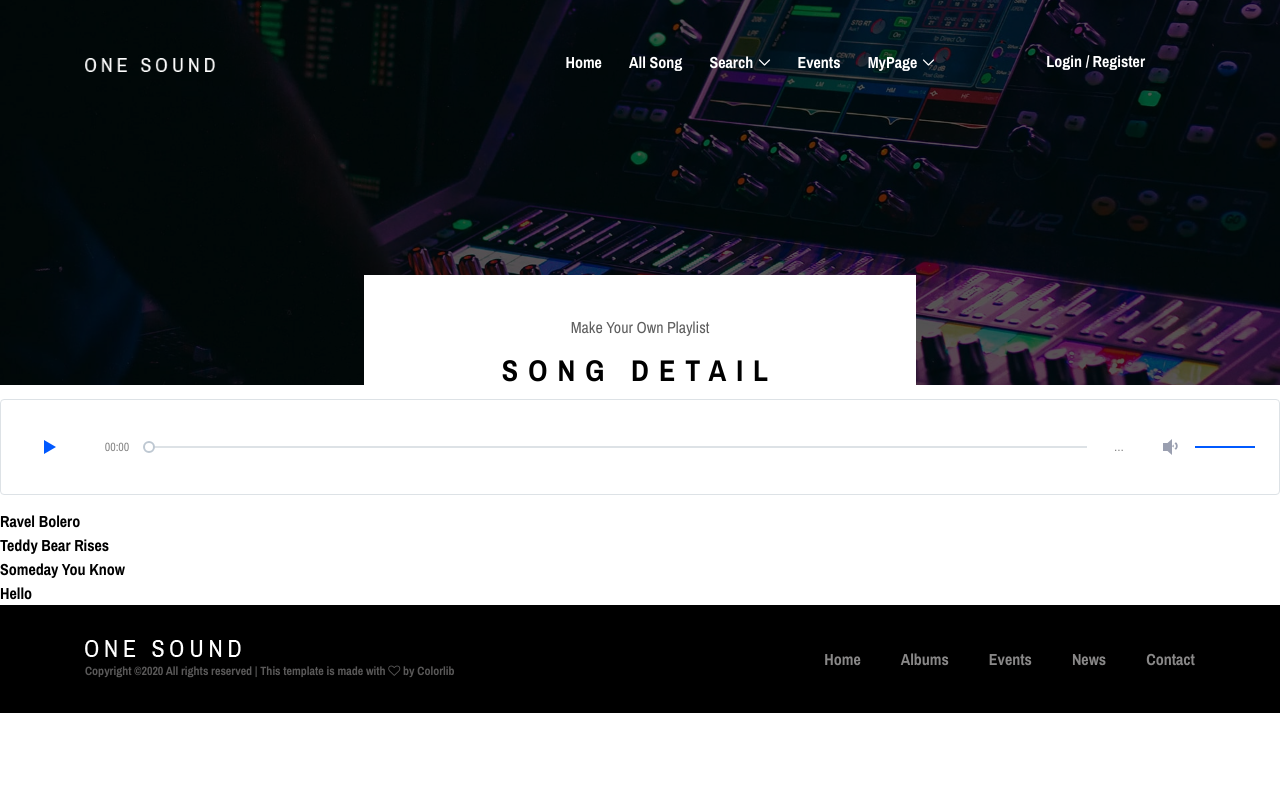
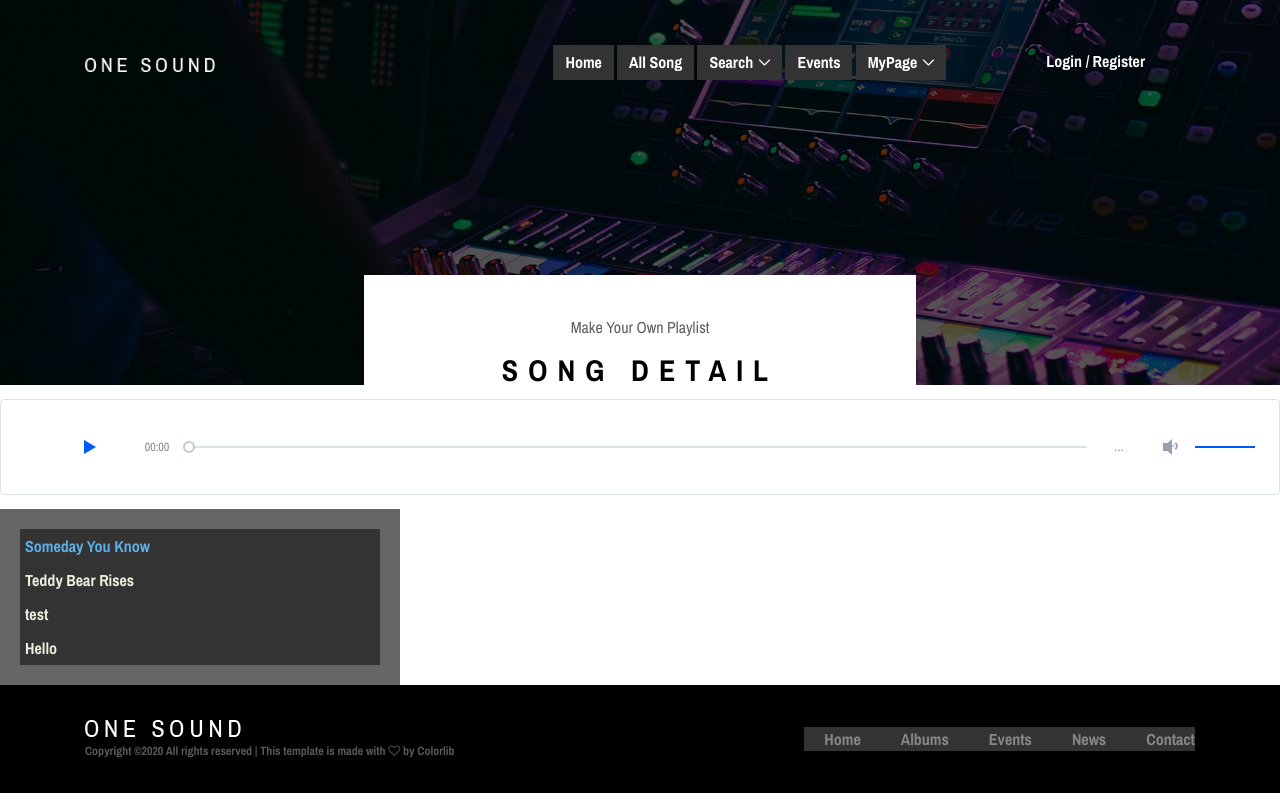
Before and after one commit to multicampus-cloud/django_playlist, a Django app: page /contact/ in a window 1280 px wide. Run offline with Django 3.2, Linux system fonts and the light colour scheme; some libraries are stand-ins or nearby versions; some web fonts are replaced.

Commit message:
testing content.html - make playlist

```diff
--- a/plist/static/plist/style.css
+++ b/plist/static/plist/style.css
@@ -10,6 +10,12 @@
 @import url(css/font-awesome.min.css);
 @import url(css/audioplayer.css);
 @import url(css/one-music-icon.css);
+/* 0822 안예진 - playlist test : contact.html*/
+#playlist,audio{background:#666;width:400px;padding:20px;}
+.active a{color:#5DB0E6;text-decoration:none;}
+li a{color:#eeeedd;background:#333;padding:5px;display:block;}
+li a:hover{text-decoration:none;}
+
 /* :: 3.0 Base CSS */
 * {
   margin: 0;
--- a/plist/templates/plist/contact.html
+++ b/plist/templates/plist/contact.html
@@ -51,15 +51,18 @@
     </section>
 
     <!-- ##### Breadcumb Area End ##### -->
-    <audio id="audio" preload="auto" tabindex="0" controls="" type="audio/mpeg">
+    <section>
+        <audio id="audio" preload="auto" tabindex="0" controls="" type="audio/mpeg">
         <source type="audio/mp3" src="/static/plist/audio/Someday You Know.mp3">
         Sorry, your browser does not support HTML5 audio.
-    </audio>
-    <ul id="playlist">
-        <li class="active"><a href="#">Ravel Bolero</a></li>
-        <li><a href="{% url 'song_detail' pk=1 %}">Teddy Bear Rises</a></li>
-        <li><a href="{% url 'song_detail' pk=2 %}">Someday You Know</a></li>
-        <li><a href="{% url 'song_detail' pk=3 %}">Hello</a></li>
-    </ul>
+        </audio>
+        <ul id="playlist">
+            <li class="active"><a href="http://localhost:8000/static/plist/audio/Someday You Know.mp3">Someday You Know</a></li>
+            <li><a href="http://localhost:8000/static/plist/audio/Teddy Bear Rises.mp3">Teddy Bear Rises</a></li>
+            <li><a href="http://localhost:8000/static/plist/audio/test.mp3">test</a></li>
+            <li><a href="http://localhost:8000/static/plist/audio/Hello.mp3">Hello</a></li>
+
+        </ul>
+    </section>
 
 {% endblock %}
```
